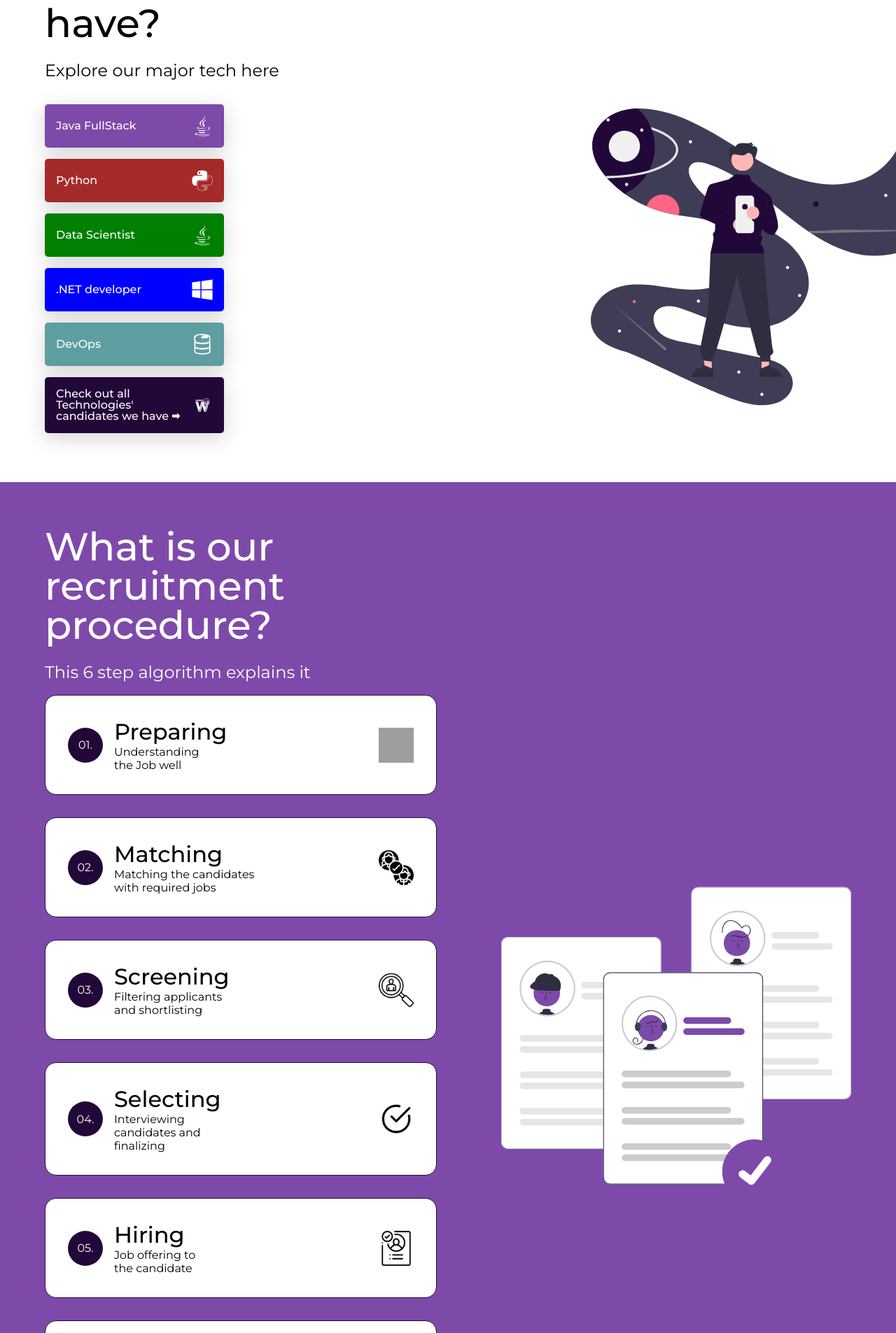
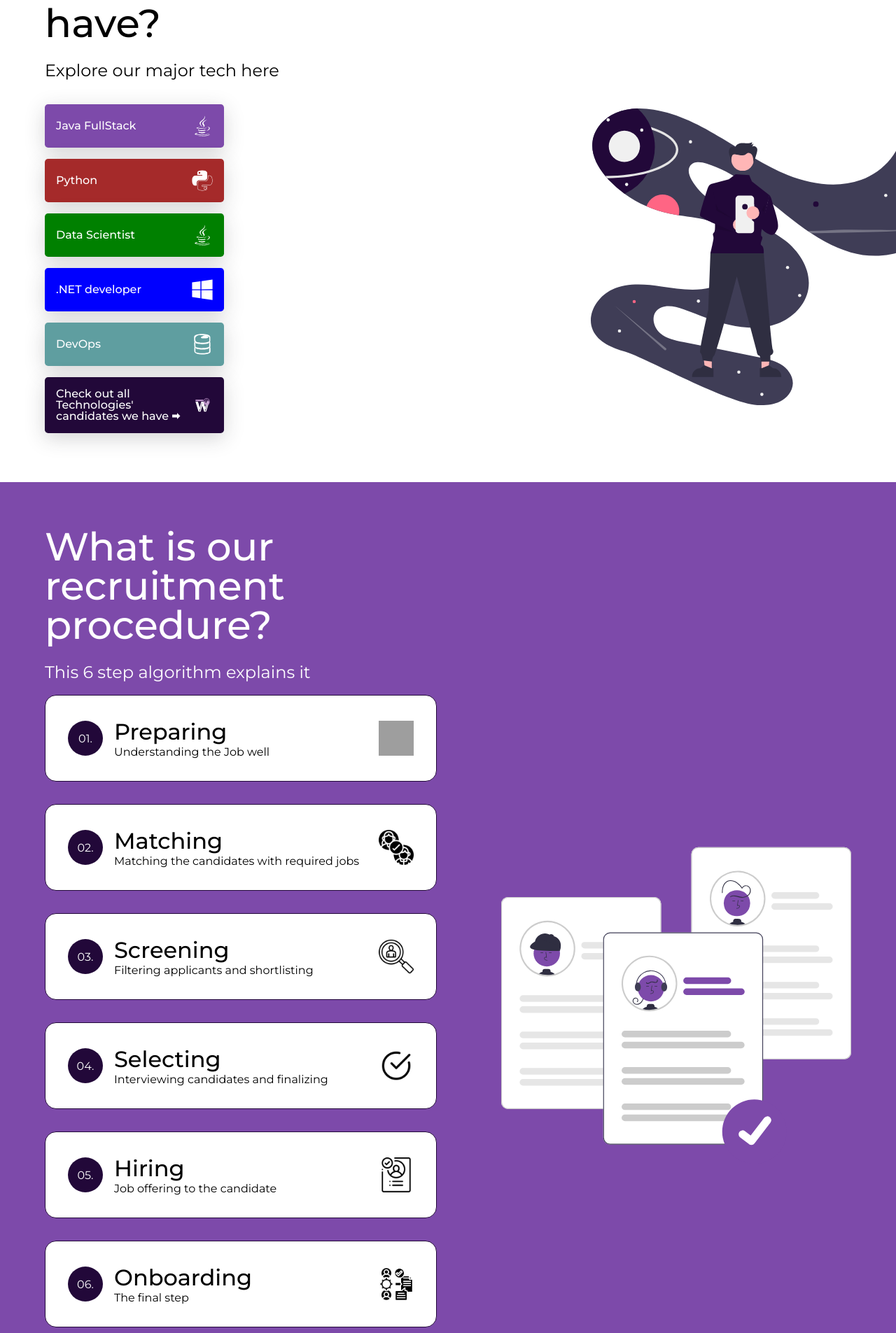
Before and after one commit to diptanshumahish/warriorsgrp, a Next.js app: page / in a window 1280 px wide. Shown: the part 1915-3820 px from the top of the page at 70% size. Built offline with nearby package versions, Linux system fonts and the light colour scheme; grey boxes are pictures that could not be loaded.

Commit message:
added animations

```diff
--- a/pages/index.js
+++ b/pages/index.js
@@ -143,7 +143,7 @@ export default function Home() {
               </div>
 
               <div id={styles.img}>
-                <Image src='/techback.svg' height='500' width='500' />
+                <Image src='/techback.svg' height='500' width='500' data-aos="fade-left" />
               </div>
 
             </div>
@@ -230,7 +230,7 @@ export default function Home() {
               </div>
 
             </div>
-            <Image src="/recruit.svg" width={500} height={500} />
+            <Image src="/recruit.svg" width={500} height={500} data-aos="fade-left" />
 
           </div>
         </section>
--- a/styles/Home.module.css
+++ b/styles/Home.module.css
@@ -254,9 +254,7 @@
   font-weight: 500;
 }
 
-.recruitCardSubhead {
-  width: 60%;
-}
+
 
 .recruitDivider {
   width: 100%;
```
